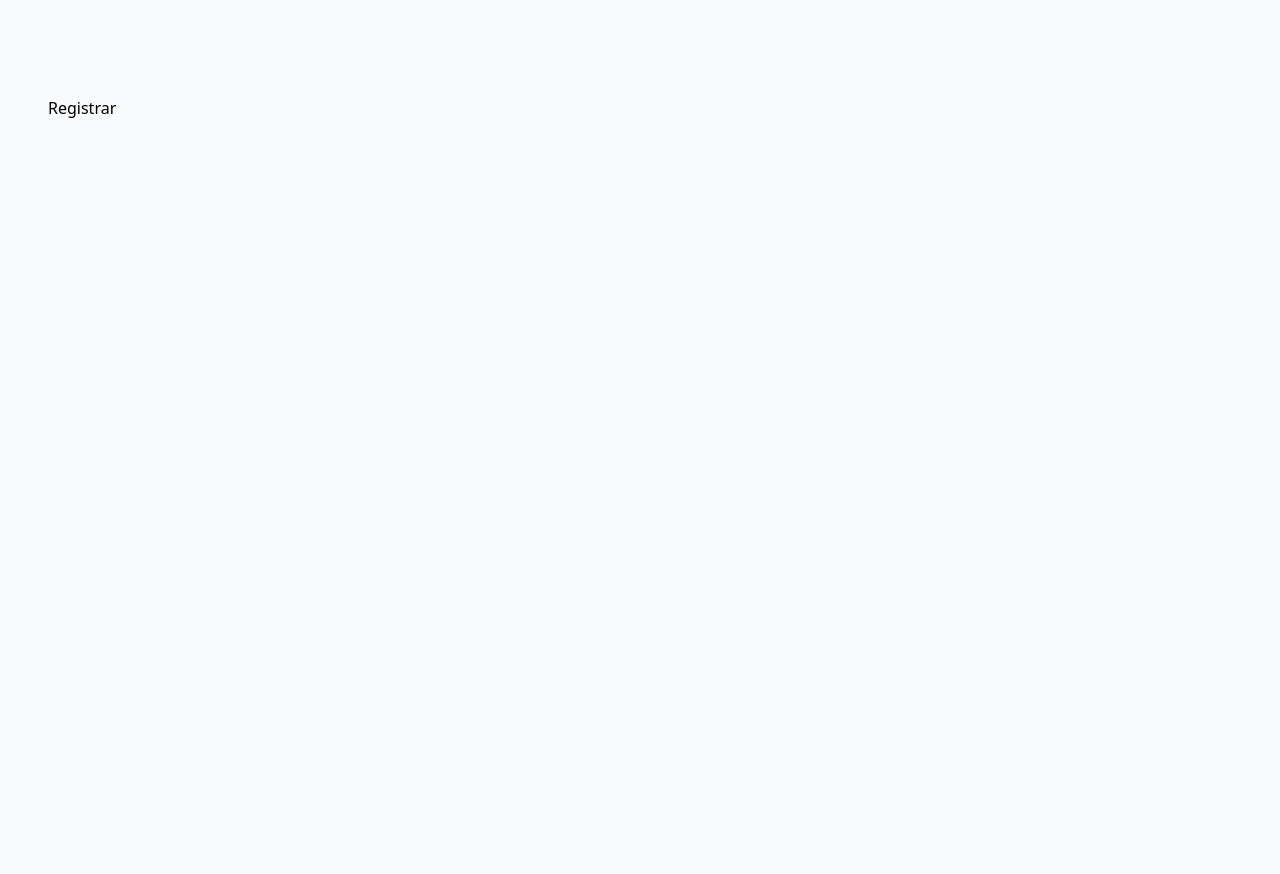
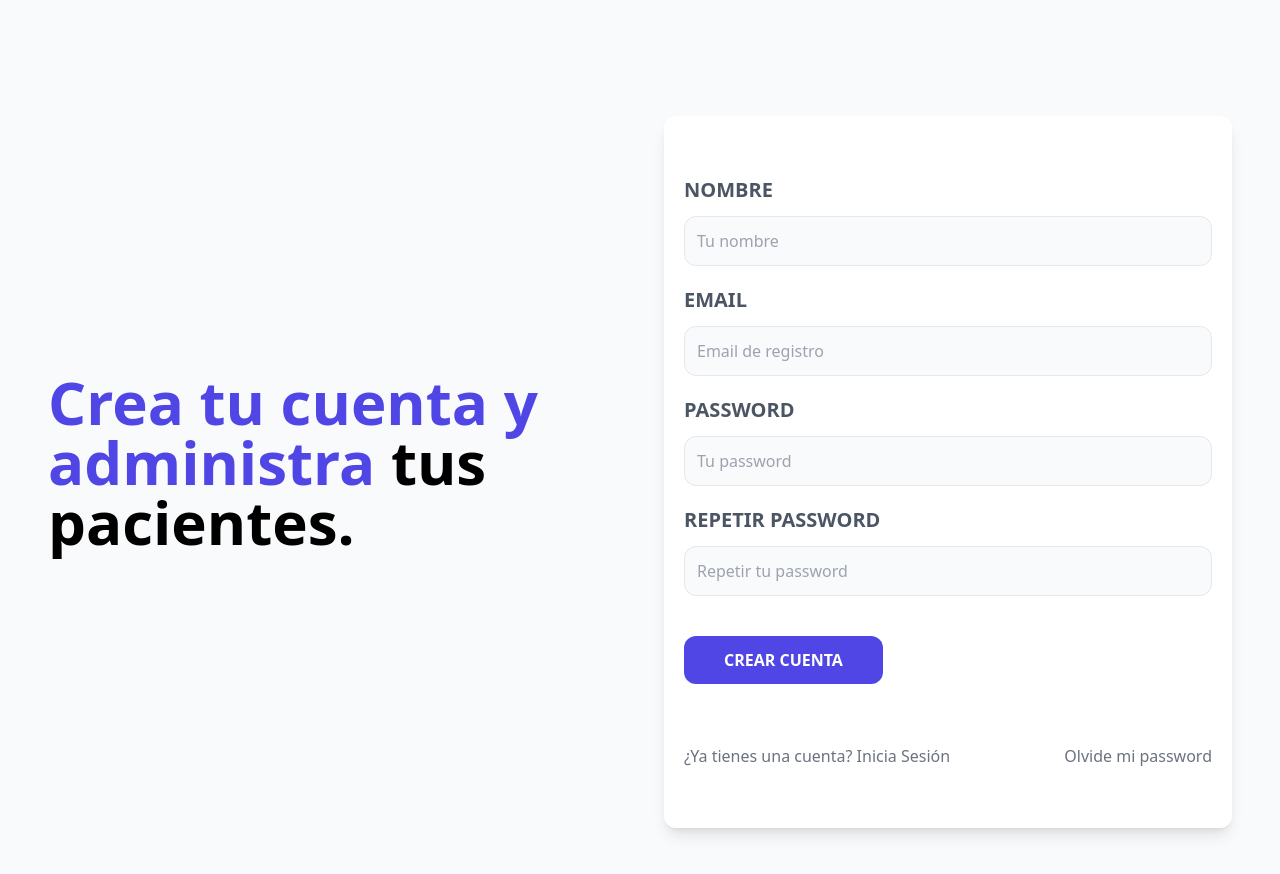
Before and after one commit to lic-emir/apv-fullstack, a React (Vite) app in the folder frontend/: page /registrar in a window 1280 px wide. Before the commit the page ends 848 px from the top, so only its background shows below. Built offline with nearby package versions, Linux system fonts and the light colour scheme.

Commit message:
feat: HTML and styles completed

```diff
--- a/frontend/src/paginas/Registrar.jsx
+++ b/frontend/src/paginas/Registrar.jsx
@@ -1,7 +1,36 @@
+import { Link } from "react-router-dom"
+
 const Registrar = () => {
   return (
     <>
-      <h1>Registrar</h1>
+      <div>
+        <h1 className="text-indigo-600 font-black text-6xl">Crea tu cuenta y administra <span className="text-black">tus pacientes.</span></h1>
+      </div>
+      <div className="mt-20 md:mt-5 shadow-lg px-5 py-10 rounded-xl bg-white">
+        <form>
+          <div className="my-5">
+            <label htmlFor="nombre" className="uppercase text-gray-600 block text-xl font-bold">Nombre</label>
+            <input type="email" placeholder="Tu nombre" id="nombre" className="border w-full p-3 mt-3 bg-gray-50 rounded-xl"/>
+          </div>
+          <div className="my-5">
+            <label htmlFor="email" className="uppercase text-gray-600 block text-xl font-bold">Email</label>
+            <input type="email" placeholder="Email de registro" id="email" className="border w-full p-3 mt-3 bg-gray-50 rounded-xl"/>
+          </div>
+          <div className="my-5">
+            <label htmlFor="password" className="uppercase text-gray-600 block text-xl font-bold">Password</label>
+            <input type="password" placeholder="Tu password" id="password" className="border w-full p-3 mt-3 bg-gray-50 rounded-xl"/>
+          </div>
+          <div className="my-5">
+            <label htmlFor="repeat-password" className="uppercase text-gray-600 block text-xl font-bold">Repetir Password</label>
+            <input type="password" placeholder="Repetir tu password" id="repeat-password" className="border w-full p-3 mt-3 bg-gray-50 rounded-xl"/>
+          </div>
+          <input type="submit" value="Crear cuenta" className="bg-indigo-600 w-full py-3 rounded-xl text-white uppercase font-bold mt-5 hover:cursor-pointer hover:bg-indigo-800 md:w-auto md:px-10"/>
+        </form>
+        <nav className="mt-10 lg:flex lg:justify-between">
+          <Link to="/" className="block text-center my-5 text-gray-500">¿Ya tienes una cuenta? Inicia Sesión</Link>
+          <Link to="/olvide-password" className="block text-center my-5 text-gray-500">Olvide mi password</Link>
+        </nav>
+      </div>
     </>
   )
 }
```
